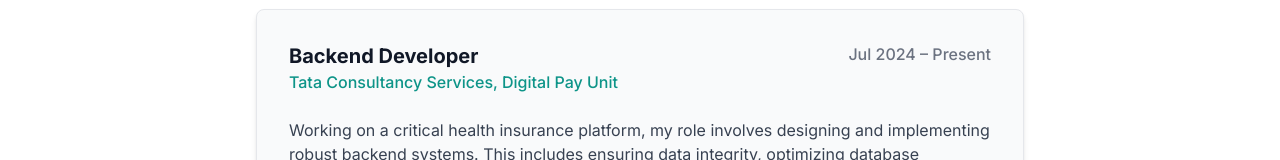
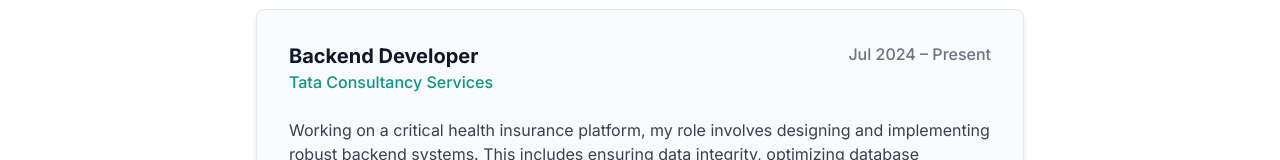
Before and after one commit to aniketkrraj746/WebPortfolio, a plain HTML site: page index.html in a window 1280 px wide. Shown: the part 747-907 px from the top of the page. Drawn offline with nearby package versions, Linux system fonts and the light colour scheme.

Commit message:
Update job title in portfolio to reflect current position at Tata Consultancy Services

```diff
--- a/index.html
+++ b/index.html
@@ -118,7 +118,7 @@
                     <div class="flex justify-between items-start">
                         <div>
                             <h3 class="text-xl font-bold text-gray-900">Backend Developer</h3>
-                            <p class="text-teal-600 font-medium">Tata Consultancy Services, Digital Pay Unit</p>
+                            <p class="text-teal-600 font-medium">Tata Consultancy Services</p>
                         </div>
                         <p class="text-gray-500 font-medium">Jul 2024 – Present</p>
                     </div>
```
